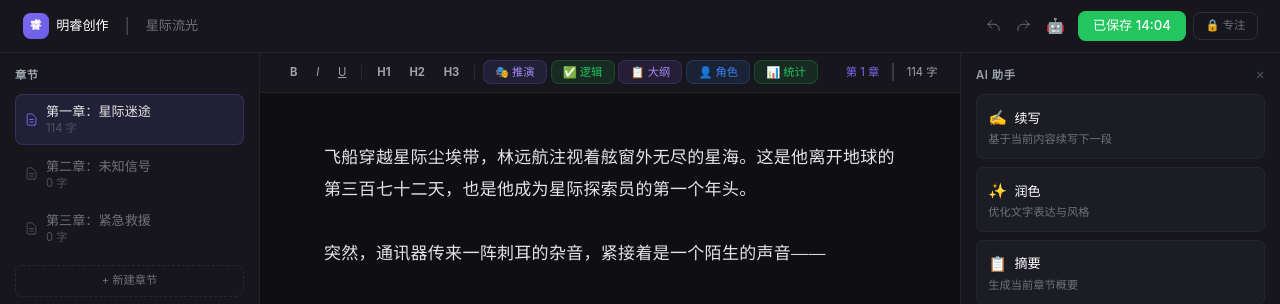
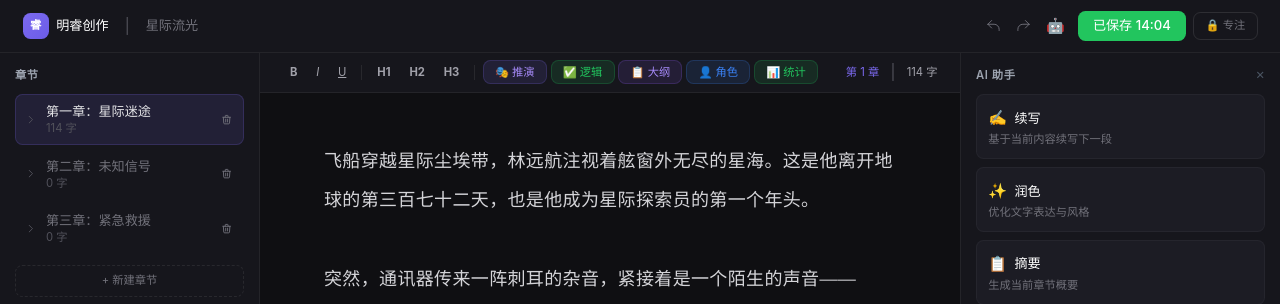
Before and after one commit to qudayan92/xskf, a Next.js app in the folder apps/frontend/: page /editor in a window 1280 px wide. Shown: the top 304 px of the page. Built offline with nearby package versions, Linux system fonts and the light colour scheme; no server answers.

Commit message:
feat(editor): 章节展开收缩、删除功能、优化行高、AI替换保持字数统计

```diff
--- a/apps/frontend/pages/editor/index.tsx
+++ b/apps/frontend/pages/editor/index.tsx
@@ -88,6 +88,31 @@ const Editor: React.FC = () => {
   // Outline Generator
   const [showOutline, setShowOutline] = useState(false);
   const [savedOutline, setSavedOutline] = useState<any>(null);
+
+  // Chapter expand/collapse
+  const [expandedChapters, setExpandedChapters] = useState<Set<number>>(new Set());
+
+  const toggleExpand = (id: number) => {
+    setExpandedChapters(prev => {
+      const next = new Set(prev);
+      if (next.has(id)) next.delete(id);
+      else next.add(id);
+      return next;
+    });
+  };
+
+  const handleDeleteChapter = (id: number, title: string) => {
+    if (confirm(`确定要删除「${title}」吗？此操作不可恢复。`)) {
+      if (chapters.length === 1) {
+        alert('至少需要保留一个章节');
+        return;
+      }
+      setChapters(prev => prev.filter(c => c.id !== id));
+      if (activeChapterId === id) {
+        setActiveChapterId(chapters.find(c => c.id !== id)?.id || 1);
+      }
+    }
+  };
 
   // Character Panel
   const [showCharacters, setShowCharacters] = useState(false);
@@ -485,20 +510,45 @@ const Editor: React.FC = () => {
               {chapters.map((ch) => (
                 <div
                   key={ch.id}
-                  onClick={() => switchChapter(ch.id)}
-                  className="flex items-center gap-2 p-2 rounded-lg cursor-pointer mb-1 transition-all"
+                  className="mb-1"
+                >
+                  <div
+                    className="flex items-center gap-2 p-2 rounded-lg cursor-pointer transition-all"
                     style={{
                       background: ch.id === activeChapterId ? 'rgba(124,106,240,0.12)' : 'transparent',
                       border: ch.id === activeChapterId ? '1px solid rgba(124,106,240,0.2)' : '1px solid transparent',
                     }}
                   >
-                  <svg className="w-4 h-4 flex-shrink-0" fill="none" stroke={ch.id === activeChapterId ? '#7c6af0' : '#52525b'} viewBox="0 0 24 24">
-                    <path strokeLinecap="round" strokeLinejoin="round" strokeWidth="1.5" d="M9 12h6m-6 4h6m2 5H7a2 2 0 01-2-2V5a2 2 0 012-2h5.586a1 1 0 01.707.293l5.414 5.414a1 1 0 01.293.707V19a2 2 0 01-2 2z"/>
+                    <button
+                      onClick={(e) => { e.stopPropagation(); toggleExpand(ch.id); }}
+                      className="w-4 h-4 flex-shrink-0 flex items-center justify-center"
+                      style={{ color: '#52525b' }}
+                    >
+                      <svg className="w-3 h-3 transition-transform" style={{ transform: expandedChapters.has(ch.id) ? 'rotate(90deg)' : 'rotate(0deg)' }} fill="none" stroke="currentColor" viewBox="0 0 24 24">
+                        <path strokeLinecap="round" strokeLinejoin="round" strokeWidth={2} d="M9 5l7 7-7 7"/>
                       </svg>
-                  <div className="flex-1 min-w-0">
+                    </button>
+                    <div className="flex-1 min-w-0" onClick={() => switchChapter(ch.id)}>
                       <div className="text-sm truncate" style={{ color: ch.id === activeChapterId ? '#e4e4e7' : '#71717a' }}>{ch.title}</div>
                       <div className="text-xs" style={{ color: '#52525b' }}>{ch.content.replace(/\s/g, '').length.toLocaleString()} 字</div>
                     </div>
+                    <button
+                      onClick={(e) => { e.stopPropagation(); handleDeleteChapter(ch.id, ch.title); }}
+                      className="p-1 rounded hover:bg-red-500/20"
+                      style={{ color: '#71717a' }}
+                      title="删除章节"
+                    >
+                      <svg className="w-3 h-3" fill="none" stroke="currentColor" viewBox="0 0 24 24">
+                        <path strokeLinecap="round" strokeLinejoin="round" strokeWidth={2} d="M19 7l-.867 12.142A2 2 0 0116.138 21H7.862a2 2 0 01-1.995-1.858L5 7m5 4v6m4-6v6m1-10V4a1 1 0 00-1-1h-4a1 1 0 00-1 1v3M4 7h16"/>
+                      </svg>
+                    </button>
+                  </div>
+                  {/* Expanded content preview */}
+                  {expandedChapters.has(ch.id) && ch.content && (
+                    <div className="ml-6 p-2 rounded text-xs" style={{ background: 'rgba(255,255,255,0.03)', color: '#71717a', maxHeight: 100, overflow: 'auto' }}>
+                      {ch.content.slice(0, 200)}{ch.content.length > 200 ? '...' : ''}
+                    </div>
+                  )}
                 </div>
               ))}
               <button
@@ -636,10 +686,10 @@ const Editor: React.FC = () => {
           className="w-full h-full min-h-[calc(100vh-200px)] resize-none outline-none bg-transparent"
             style={{
               fontFamily: focusMode ? "'Source Serif Pro', Georgia, serif" : "'Source Serif Pro', Georgia, serif",
-              fontSize: focusMode ? 21 : 17,
-              lineHeight: focusMode ? 2.4 : 1.9,
-              color: focusMode ? '#c8c8cd' : '#e4e4e7',
-              letterSpacing: focusMode ? '0.5px' : '0.3px',
+              fontSize: focusMode ? 21 : 18,
+              lineHeight: focusMode ? 2.5 : 2.2,
+              color: focusMode ? '#c8c8cd' : '#d4d4d8',
+              letterSpacing: focusMode ? '0.5px' : '0.35px',
               transition: 'font-size 0.6s cubic-bezier(0.4, 0, 0.2, 1), line-height 0.6s cubic-bezier(0.4, 0, 0.2, 1), color 0.6s ease, letter-spacing 0.6s ease',
             }}
                 placeholder="开始你的创作... 选中文字可使用AI润色"
```
Lines whose indentation alone changed are shown as unchanged.
